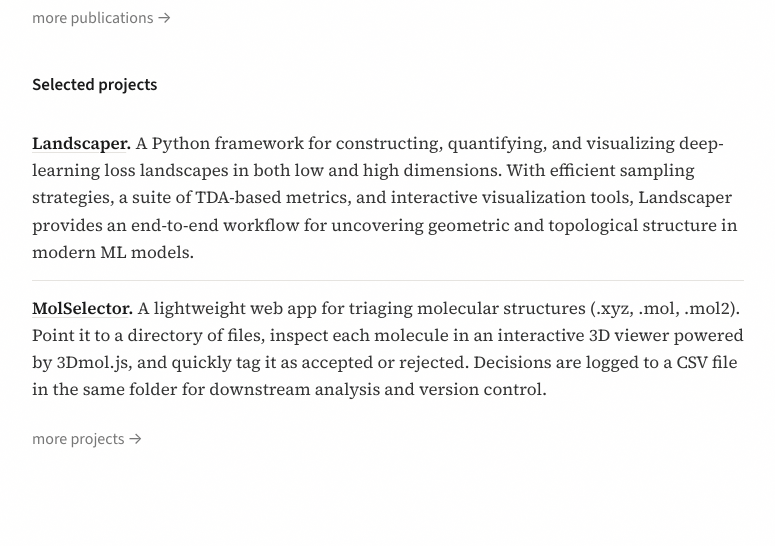
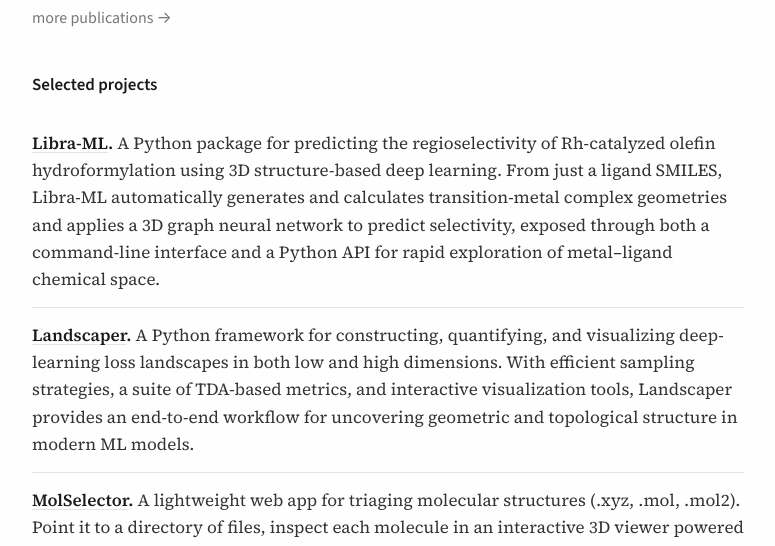
Before and after one commit to nhadler/academic-website, a plain HTML site: page index.html in a window 1280 px wide. Shown: the part 1065-1611 px from the top of the page, without its empty margins (252-1027 px from the left). Drawn offline with nearby package versions, Linux system fonts and the light colour scheme.

Commit message:
Add Libra-ML project description to projects list

```diff
--- a/index.html
+++ b/index.html
@@ -82,6 +82,9 @@
         <h2 class="subsection-title" style="margin-top: 40px">Selected projects</h2>
         <ul class="proj-list">
           <li class="proj-item">
+            <strong><a href="https://github.com/Hartwig-Group/Libra-ML" target="_blank" rel="noreferrer">Libra-ML</a>.</strong> A Python package for predicting the regioselectivity of Rh-catalyzed olefin hydroformylation using 3D structure-based deep learning. From just a ligand SMILES, Libra-ML automatically generates and calculates transition-metal complex geometries and applies a 3D graph neural network to predict selectivity, exposed through both a command-line interface and a Python API for rapid exploration of metal–ligand chemical space.
+          </li>
+          <li class="proj-item">
             <strong><a href="https://github.com/Vis4SciML/Landscaper" target="_blank" rel="noreferrer">Landscaper</a>.</strong> A Python framework for constructing, quantifying, and visualizing deep-learning loss landscapes in both low and high dimensions. With efficient sampling strategies, a suite of TDA-based metrics, and interactive visualization tools, Landscaper provides an end-to-end workflow for uncovering geometric and topological structure in modern ML models.
           </li>
           <li class="proj-item">
```
Also changed, not shown: projects.html (+3 -0 lines).
